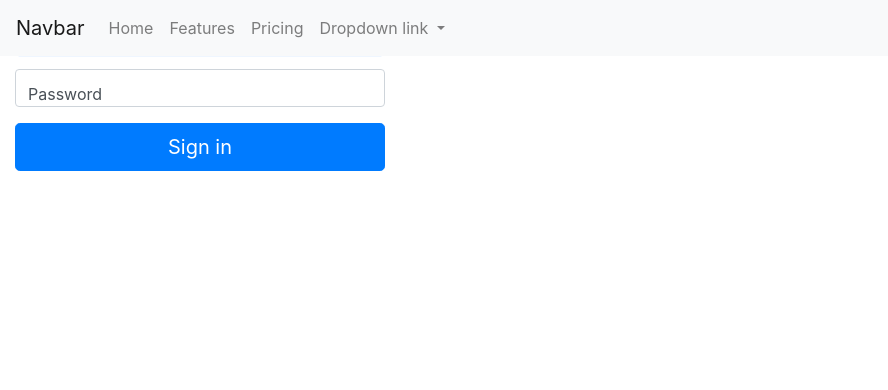
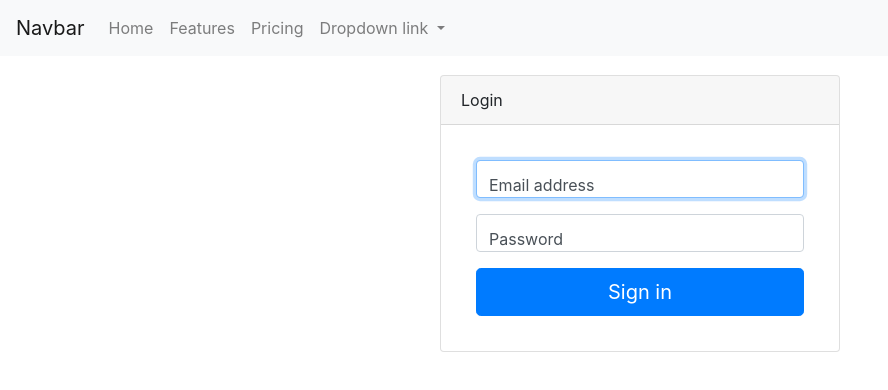
Before and after one commit to eads1/RevatureProject2, an Angular app in the folder Angular/: page / in a window 1280 px wide. Shown: the top 390 px of the page, without its empty margins (0-888 px from the left). Built offline with nearby package versions, Linux system fonts and the light colour scheme.

Commit message:
Put login in a card

```diff
--- a/Angular/src/app/app.component.css
+++ b/Angular/src/app/app.component.css
@@ -1,3 +1,3 @@
-.container{
-    padding-top: 60px;
+.wrapper{
+    padding-top: 75px;
 }
--- a/Angular/src/app/login/login.component.css
+++ b/Angular/src/app/login/login.component.css
@@ -1,6 +1,6 @@
-.wrapper{
-    height:210px;
-    width:400px;
+  .card{
+    width: 400px;
+    margin: auto;
   }
 
     .form-signin {
--- a/Angular/src/app/login/login.component.html
+++ b/Angular/src/app/login/login.component.html
@@ -1,16 +1,17 @@
-<div class="wrapper">
+<div class="card">
+  <div class="card-header">Login</div>
+  <div class="card-body">
     <form class="form-signin">
       <div class="form-label-group">
-      <input type="email" id="inputEmail" class="form-control" placeholder="Email address"
-        required autofocus>
-      <label for="inputEmail">Email address</label>
+        <input type="email" id="email" class="form-control" placeholder="Email address" required autofocus>
+        <label for="email">Email address</label>
       </div>
 
       <div class="form-label-group">
-      <input type="password" id="inputPassword" class="form-control" placeholder="Password"
-        required>
-      <label for="inputPassword">Password</label>
+        <input type="password" id="password" class="form-control" placeholder="Password" required>
+        <label for="password">Password</label>
       </div>
       <button class="btn btn-lg btn-primary btn-block" type="submit">Sign in</button>
     </form>
   </div>
+</div>
```
Lines whose indentation alone changed are shown as unchanged.
